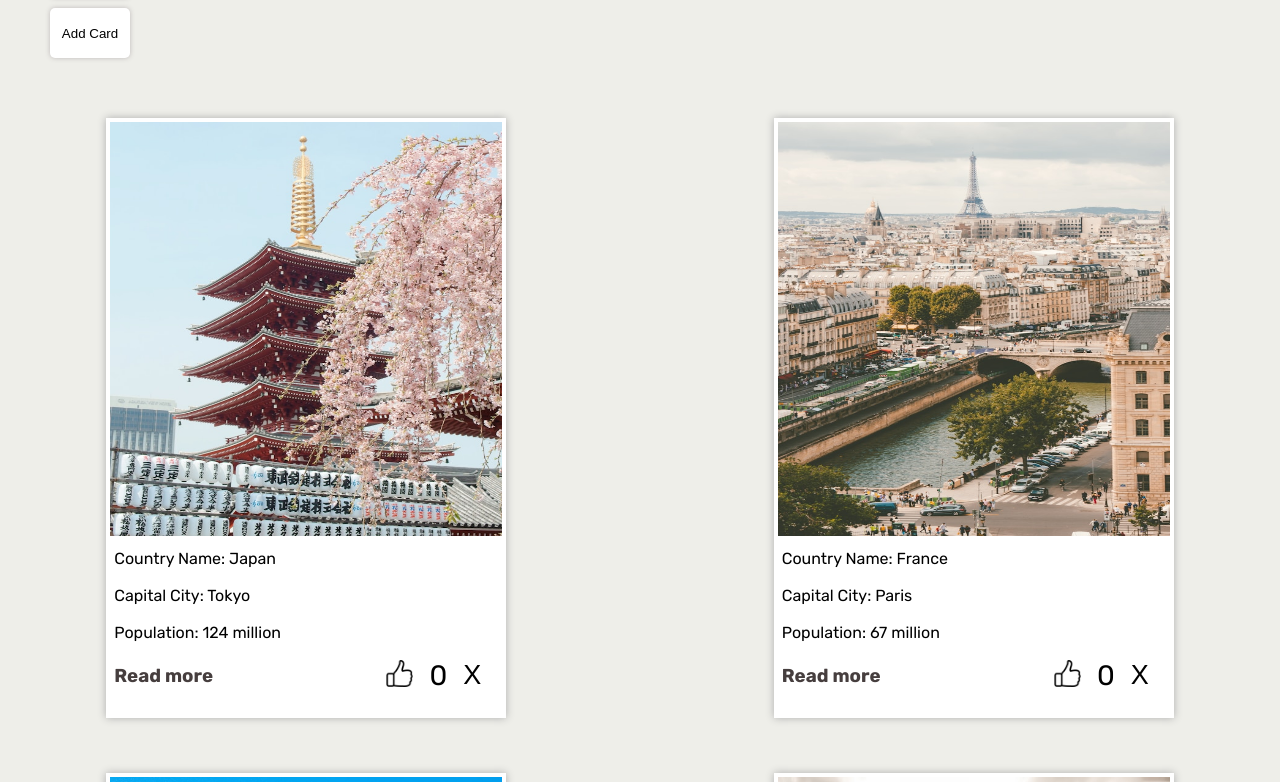
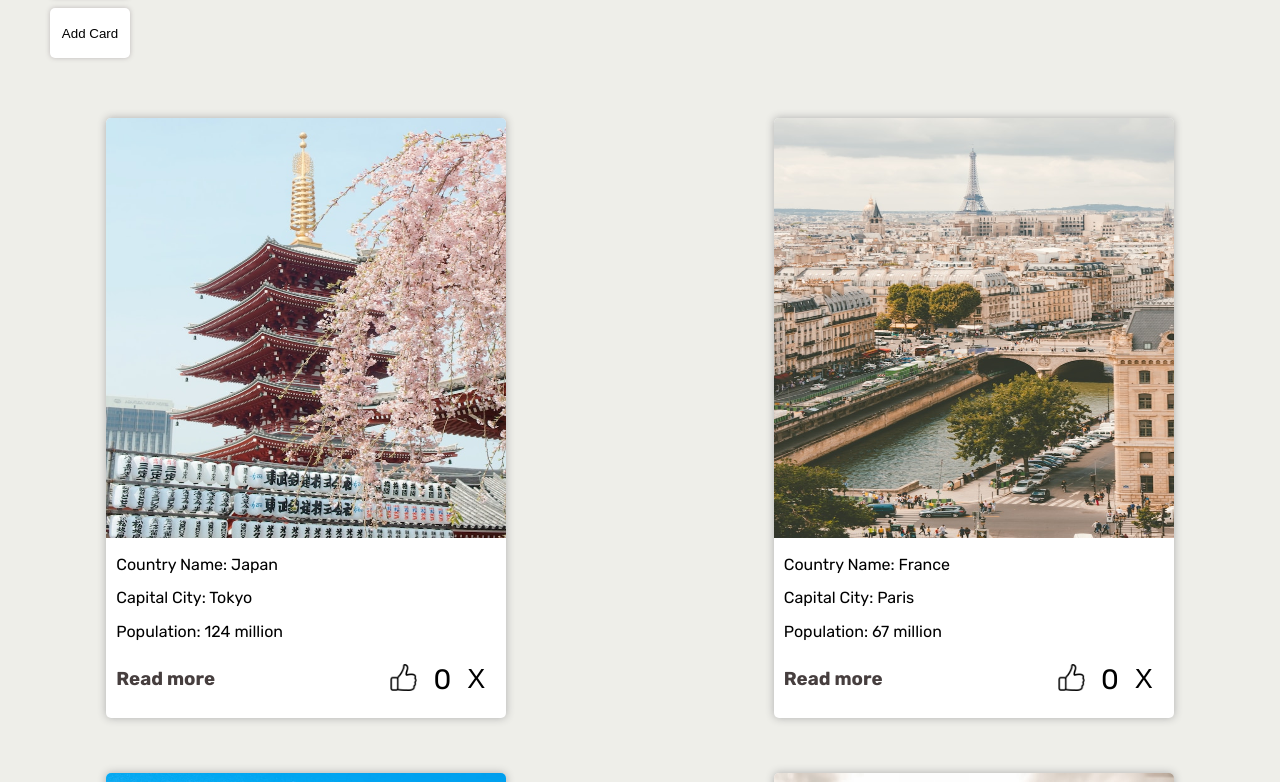
Before and after one commit to giozauta/countries-app, a React (Vite) app: page /en/cards in a window 1280 px wide. Shown: the part 1162-1944 px from the top of the page. Built offline with nearby package versions, Linux system fonts and the light colour scheme.

Commit message:
change cards css

```diff
--- a/src/components/footer/Footer.tsx
+++ b/src/components/footer/Footer.tsx
@@ -12,11 +12,7 @@ const Footer: React.FC = () => {
           />
         </a>
         <a href="https://github.com/giozauta" target="_blank">
-          <img
-            className={styles.icon}
-            src="/icons/github.png"
-            alt="github"
-          />
+          <img className={styles.icon} src="/icons/github.png" alt="github" />
         </a>
         <a
           href="https://www.linkedin.com/in/giorgi-zautashvili-9779a7215/"
--- a/src/pages/cards/components/list/card-content/content.module.css
+++ b/src/pages/cards/components/list/card-content/content.module.css
@@ -1,7 +1,8 @@
 .cardContent {
-  padding: 4px;
   height: 20%;
   display: flex;
   flex-direction: column;
   justify-content: space-around;
+  padding: 10px;
+
 }
--- a/src/pages/cards/components/list/card-image/cardImage.module.css
+++ b/src/pages/cards/components/list/card-image/cardImage.module.css
@@ -5,6 +5,7 @@
   background-position: center;
   background-repeat: no-repeat;
   background-size: cover;
+
 }
 .cardImage {
   width: 100%;
--- a/src/pages/cards/components/list/card-interact-section/cardInteractSection.module.css
+++ b/src/pages/cards/components/list/card-interact-section/cardInteractSection.module.css
@@ -2,7 +2,7 @@
   display: flex;
   align-items: center;
   justify-content: space-between;
-  padding-left: 4px;
+  padding-left:10px;
 }
 .cardButtonSectionDisabled {
   display: none;
--- a/src/pages/cards/components/list/card/card.module.css
+++ b/src/pages/cards/components/list/card/card.module.css
@@ -5,9 +5,8 @@
   display: flex;
   overflow: hidden;
   flex-direction: column;
-  padding: 4px;
+  border-radius:5px;
   box-shadow: 0 0px 8px rgb(173, 173, 173);
-  overflow: hidden;
   background-color: #ffffff;
 }
 .deleteCard {
@@ -19,14 +18,12 @@
   flex-direction: column;
   padding: 4px;
   box-shadow: 0 0px 8px rgb(173, 173, 173);
-  overflow: hidden;
   background-color: #ffffff;
   opacity: 0.5;
 }
 .restoreButton {
   border-radius: 5px;
   border: 1px solid #ccc;
-  padding: 5px;
   background-color: white;
   cursor: pointer;
   box-shadow: 0 0 5px rgb(190, 185, 185);
```
